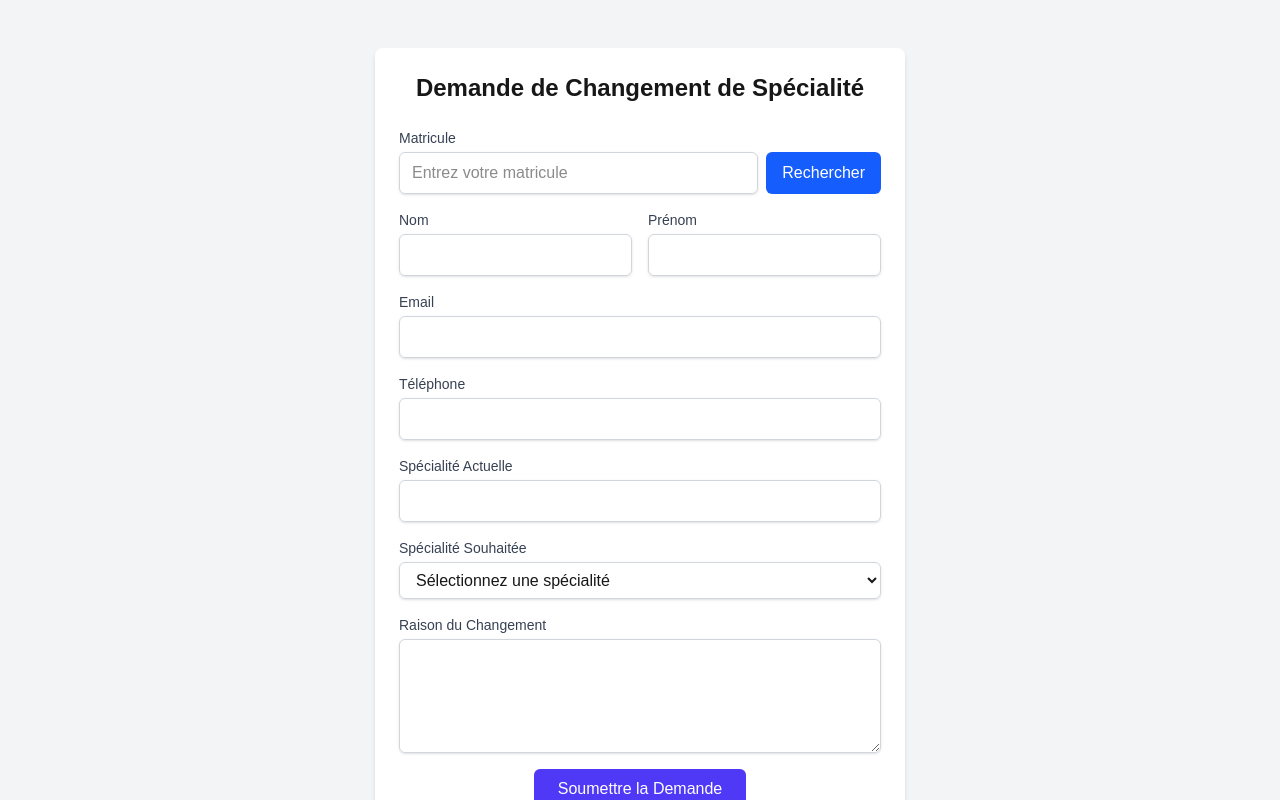
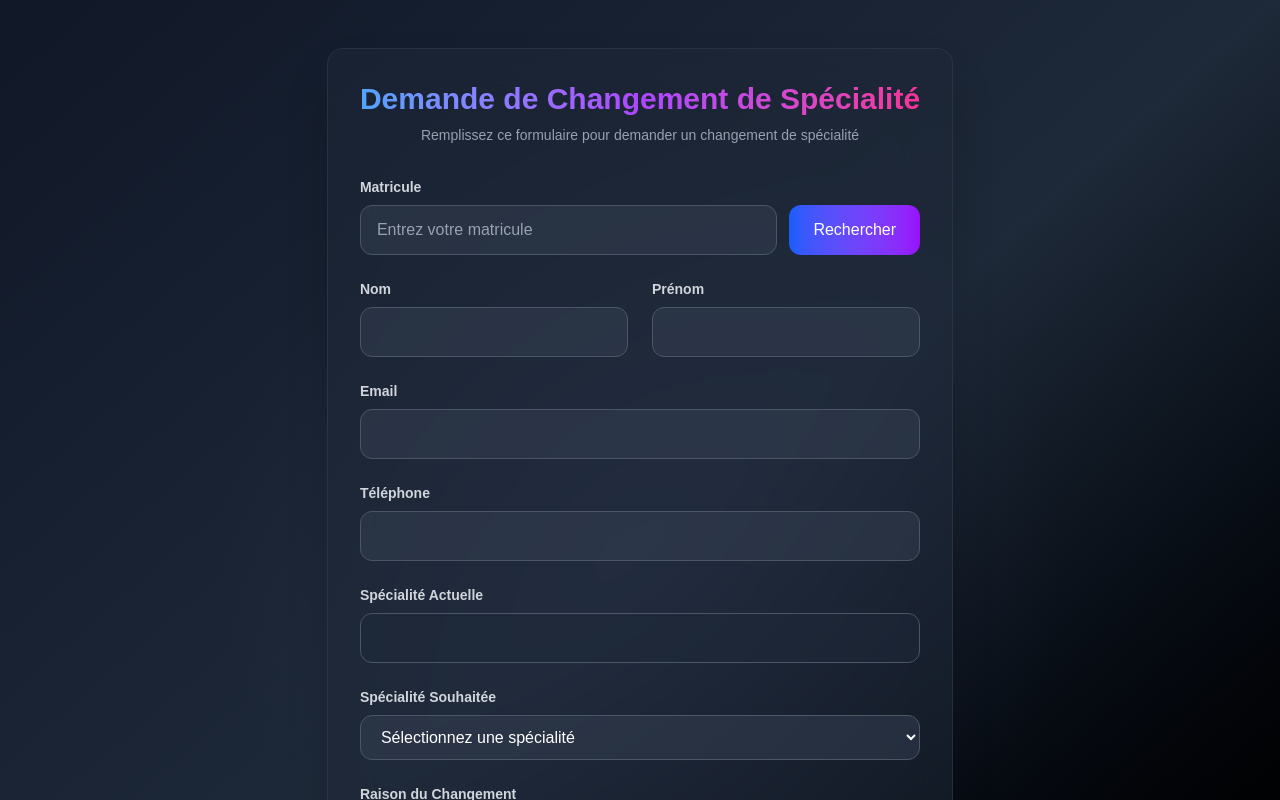
Before and after one commit to rh0kzy/recours, a Next.js app: page / in a window 1280 px wide. Shown: the top 800 px of the page. Built offline with nearby package versions, Linux system fonts and the light colour scheme.

Commit message:
feat: Enhance styling and layout of RequestForm component

```diff
--- a/src/app/page.tsx
+++ b/src/app/page.tsx
@@ -2,8 +2,11 @@ import RequestForm from '@/components/RequestForm';
 
 export default function Home() {
   return (
-    <div className="min-h-screen bg-gray-100 flex items-center justify-center py-12 px-4 sm:px-6 lg:px-8">
-      <RequestForm />
+    <div className="min-h-screen bg-gradient-to-br from-gray-900 via-gray-800 to-black flex items-center justify-center py-12 px-4 sm:px-6 lg:px-8 relative overflow-hidden">
+      <div className="absolute inset-0 bg-[radial-gradient(circle_at_50%_50%,rgba(120,119,198,0.1),transparent_50%)]"></div>
+      <div className="relative z-10">
+        <RequestForm />
+      </div>
     </div>
   );
 }
--- a/src/components/RequestForm.tsx
+++ b/src/components/RequestForm.tsx
@@ -88,12 +88,21 @@ export default function RequestForm() {
   };
 
   return (
-    <div className="max-w-2xl mx-auto p-6 bg-white rounded-lg shadow-md">
-      <h1 className="text-2xl font-bold text-center mb-6">Demande de Changement de Spécialité</h1>
-      <form onSubmit={handleSubmit} className="space-y-4">
+    <div className="max-w-2xl mx-auto p-8 bg-gray-800/50 backdrop-blur-xl rounded-2xl shadow-2xl border border-gray-700/50">
+      <div className="text-center mb-8">
+        <h1 className="text-3xl font-bold bg-gradient-to-r from-blue-400 via-purple-500 to-pink-500 bg-clip-text text-transparent mb-2">
+          Demande de Changement de Spécialité
+        </h1>
+        <p className="text-gray-400 text-sm">
+          Remplissez ce formulaire pour demander un changement de spécialité
+        </p>
+      </div>
+      <form onSubmit={handleSubmit} className="space-y-6">
         <div>
-          <label htmlFor="matricule" className="block text-sm font-medium text-gray-700">Matricule</label>
-          <div className="flex gap-2">
+          <label htmlFor="matricule" className="block text-sm font-semibold text-gray-300 mb-2">
+            Matricule
+          </label>
+          <div className="flex gap-3">
             <input
               type="text"
               id="matricule"
@@ -102,22 +111,22 @@ export default function RequestForm() {
               onChange={handleChange}
               readOnly={isStudentLoaded}
               required
-              className={`mt-1 block flex-1 px-3 py-2 border border-gray-300 rounded-md shadow-sm focus:outline-none focus:ring-indigo-500 focus:border-indigo-500 ${isStudentLoaded ? 'bg-gray-100' : ''}`}
+              className={`flex-1 px-4 py-3 bg-gray-700/50 border border-gray-600 rounded-xl text-white placeholder-gray-400 focus:outline-none focus:ring-2 focus:ring-blue-500 focus:border-transparent transition-all duration-200 ${isStudentLoaded ? 'bg-gray-800/50 cursor-not-allowed' : 'hover:bg-gray-700/70'}`}
               placeholder="Entrez votre matricule"
             />
             <button
               type="button"
               onClick={handleLookup}
               disabled={isStudentLoaded}
-              className="mt-1 px-4 py-2 bg-blue-600 text-white rounded-md hover:bg-blue-700 focus:outline-none focus:ring-2 focus:ring-blue-500 focus:ring-offset-2 disabled:bg-gray-400"
+              className="px-6 py-3 bg-gradient-to-r from-blue-600 to-purple-600 hover:from-blue-700 hover:to-purple-700 text-white font-medium rounded-xl focus:outline-none focus:ring-2 focus:ring-blue-500 focus:ring-offset-2 focus:ring-offset-gray-800 disabled:from-gray-600 disabled:to-gray-600 disabled:cursor-not-allowed transition-all duration-200 transform hover:scale-105"
             >
               Rechercher
             </button>
           </div>
         </div>
-        <div className="grid grid-cols-1 md:grid-cols-2 gap-4">
+        <div className="grid grid-cols-1 md:grid-cols-2 gap-6">
           <div>
-            <label htmlFor="nom" className="block text-sm font-medium text-gray-700">Nom</label>
+            <label htmlFor="nom" className="block text-sm font-semibold text-gray-300 mb-2">Nom</label>
             <input
               type="text"
               id="nom"
@@ -125,11 +134,11 @@ export default function RequestForm() {
               value={formData.nom}
               onChange={handleChange}
               required
-              className="mt-1 block w-full px-3 py-2 border border-gray-300 rounded-md shadow-sm focus:outline-none focus:ring-indigo-500 focus:border-indigo-500"
+              className="w-full px-4 py-3 bg-gray-700/50 border border-gray-600 rounded-xl text-white placeholder-gray-400 focus:outline-none focus:ring-2 focus:ring-blue-500 focus:border-transparent transition-all duration-200 hover:bg-gray-700/70"
             />
           </div>
           <div>
-            <label htmlFor="prenom" className="block text-sm font-medium text-gray-700">Prénom</label>
+            <label htmlFor="prenom" className="block text-sm font-semibold text-gray-300 mb-2">Prénom</label>
             <input
               type="text"
               id="prenom"
@@ -137,12 +146,12 @@ export default function RequestForm() {
               value={formData.prenom}
               onChange={handleChange}
               required
-              className="mt-1 block w-full px-3 py-2 border border-gray-300 rounded-md shadow-sm focus:outline-none focus:ring-indigo-500 focus:border-indigo-500"
+              className="w-full px-4 py-3 bg-gray-700/50 border border-gray-600 rounded-xl text-white placeholder-gray-400 focus:outline-none focus:ring-2 focus:ring-blue-500 focus:border-transparent transition-all duration-200 hover:bg-gray-700/70"
             />
           </div>
         </div>
         <div>
-          <label htmlFor="email" className="block text-sm font-medium text-gray-700">Email</label>
+          <label htmlFor="email" className="block text-sm font-semibold text-gray-300 mb-2">Email</label>
           <input
             type="email"
             id="email"
@@ -150,11 +159,11 @@ export default function RequestForm() {
             value={formData.email}
             onChange={handleChange}
             required
-            className="mt-1 block w-full px-3 py-2 border border-gray-300 rounded-md shadow-sm focus:outline-none focus:ring-indigo-500 focus:border-indigo-500"
+            className="w-full px-4 py-3 bg-gray-700/50 border border-gray-600 rounded-xl text-white placeholder-gray-400 focus:outline-none focus:ring-2 focus:ring-blue-500 focus:border-transparent transition-all duration-200 hover:bg-gray-700/70"
           />
         </div>
         <div>
-          <label htmlFor="telephone" className="block text-sm font-medium text-gray-700">Téléphone</label>
+          <label htmlFor="telephone" className="block text-sm font-semibold text-gray-300 mb-2">Téléphone</label>
           <input
             type="tel"
             id="telephone"
@@ -162,11 +171,11 @@ export default function RequestForm() {
             value={formData.telephone}
             onChange={handleChange}
             required
-            className="mt-1 block w-full px-3 py-2 border border-gray-300 rounded-md shadow-sm focus:outline-none focus:ring-indigo-500 focus:border-indigo-500"
+            className="w-full px-4 py-3 bg-gray-700/50 border border-gray-600 rounded-xl text-white placeholder-gray-400 focus:outline-none focus:ring-2 focus:ring-blue-500 focus:border-transparent transition-all duration-200 hover:bg-gray-700/70"
           />
         </div>
         <div>
-          <label htmlFor="specialiteActuelle" className="block text-sm font-medium text-gray-700">Spécialité Actuelle</label>
+          <label htmlFor="specialiteActuelle" className="block text-sm font-semibold text-gray-300 mb-2">Spécialité Actuelle</label>
           <input
             type="text"
             id="specialiteActuelle"
@@ -174,27 +183,28 @@ export default function RequestForm() {
             value={formData.specialiteActuelle}
             onChange={handleChange}
             required
-            className="mt-1 block w-full px-3 py-2 border border-gray-300 rounded-md shadow-sm focus:outline-none focus:ring-indigo-500 focus:border-indigo-500"
+            readOnly
+            className="w-full px-4 py-3 bg-gray-800/50 border border-gray-600 rounded-xl text-gray-300 cursor-not-allowed"
           />
         </div>
         <div>
-          <label htmlFor="specialiteSouhaitee" className="block text-sm font-medium text-gray-700">Spécialité Souhaitée</label>
+          <label htmlFor="specialiteSouhaitee" className="block text-sm font-semibold text-gray-300 mb-2">Spécialité Souhaitée</label>
           <select
             id="specialiteSouhaitee"
             name="specialiteSouhaitee"
             value={formData.specialiteSouhaitee}
             onChange={handleChange}
             required
-            className="mt-1 block w-full px-3 py-2 border border-gray-300 rounded-md shadow-sm focus:outline-none focus:ring-indigo-500 focus:border-indigo-500"
+            className="w-full px-4 py-3 bg-gray-700/50 border border-gray-600 rounded-xl text-white focus:outline-none focus:ring-2 focus:ring-blue-500 focus:border-transparent transition-all duration-200 hover:bg-gray-700/70"
           >
-            <option value="">Sélectionnez une spécialité</option>
-            <option value="GL">GL - Génie Logiciel (Software Engineering)</option>
-            <option value="SECU">SECU - Sécurité (Security)</option>
-            <option value="IA">IA - Intelligence Artificielle (AI)</option>
+            <option value="" className="bg-gray-800">Sélectionnez une spécialité</option>
+            <option value="GL" className="bg-gray-800">GL - Génie Logiciel (Software Engineering)</option>
+            <option value="SECU" className="bg-gray-800">SECU - Sécurité (Security)</option>
+            <option value="IA" className="bg-gray-800">IA - Intelligence Artificielle (AI)</option>
           </select>
         </div>
         <div>
-          <label htmlFor="raison" className="block text-sm font-medium text-gray-700">Raison du Changement</label>
+          <label htmlFor="raison" className="block text-sm font-semibold text-gray-300 mb-2">Raison du Changement</label>
           <textarea
             id="raison"
             name="raison"
@@ -202,13 +212,14 @@ export default function RequestForm() {
             onChange={handleChange}
             required
             rows={4}
-            className="mt-1 block w-full px-3 py-2 border border-gray-300 rounded-md shadow-sm focus:outline-none focus:ring-indigo-500 focus:border-indigo-500"
+            className="w-full px-4 py-3 bg-gray-700/50 border border-gray-600 rounded-xl text-white placeholder-gray-400 focus:outline-none focus:ring-2 focus:ring-blue-500 focus:border-transparent transition-all duration-200 hover:bg-gray-700/70 resize-none"
+            placeholder="Expliquez les raisons de votre demande de changement..."
           />
         </div>
-        <div className="flex justify-center">
+        <div className="flex justify-center pt-4">
           <button
             type="submit"
-            className="bg-indigo-600 text-white px-6 py-2 rounded-md hover:bg-indigo-700 focus:outline-none focus:ring-2 focus:ring-indigo-500 focus:ring-offset-2"
+            className="px-8 py-4 bg-gradient-to-r from-blue-600 via-purple-600 to-pink-600 hover:from-blue-700 hover:via-purple-700 hover:to-pink-700 text-white font-semibold text-lg rounded-xl focus:outline-none focus:ring-2 focus:ring-blue-500 focus:ring-offset-2 focus:ring-offset-gray-800 transition-all duration-200 transform hover:scale-105 shadow-lg hover:shadow-xl"
           >
             Soumettre la Demande
           </button>
```
